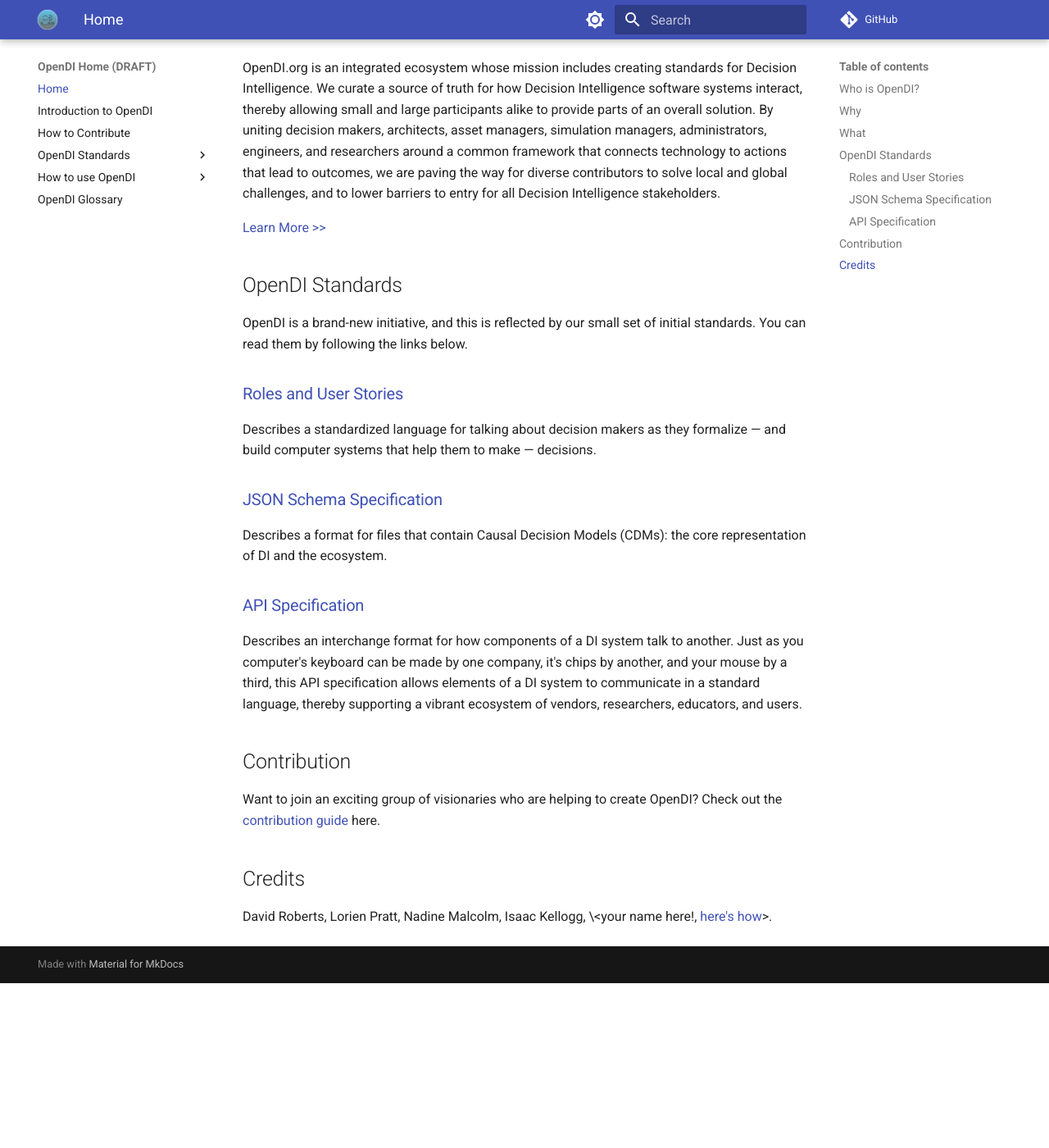
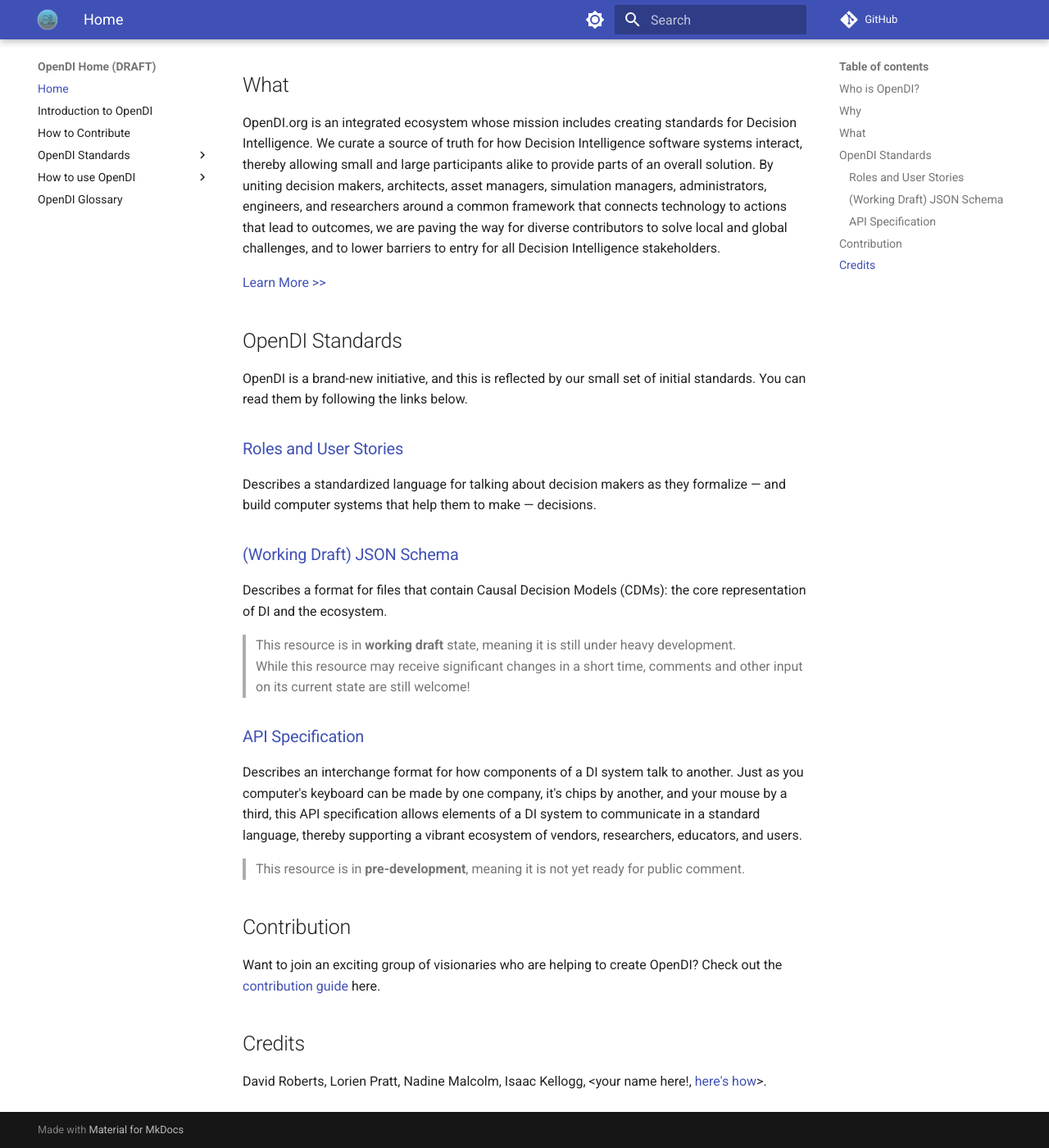
Before and after one commit to opendi-org/opendi-org.github.io, an MkDocs documentation site: the page built from docs/index.md, in a window 1280 px wide and 1400 px high, scrolled down 994 px. Shown: the whole window at 82% size. Built offline with MkDocs 1.6.1 and Material for MkDocs 9.7.7, drawn with Linux system fonts in a browser that asks for light colours; comment, search, counter and statistics services are not loaded; before the commit the page ends 2193 px from its top, so only the background shows below that; some of the changed text lies outside the part shown.

Commit message:
Index: Some notes about draft states
Added some disclaimer-style notes about the state of some OpenDI materials.
In particular, emphasized that the JSON Schema is in a working draft state and will likely significantly change.
Also noted that API spec is not available yet.

```diff
--- a/docs/index.md
+++ b/docs/index.md
@@ -1,5 +1,7 @@
 # Welcome to OpenDI
-We're glad you're here!  The purpose of this website is to publish OpenDI standards and assets for you to a) use and b) contribute to.
+We're glad you're here!  The purpose of this website is to publish OpenDI standards and assets for you to use and contribute to.
+
+Currently, standards are in draft / working draft format and may need significant additions, adjustments, or other [contributions](./How%20To%20Contribute.md) before they are ready for full use.
 
 ## Who is OpenDI?
 
@@ -30,15 +32,20 @@ OpenDI is a brand-new initiative, and this is reflected by our small set of init
 ### [Roles and User Stories](http://roles-user-stories.opendi.org)
 Describes a standardized language for talking about decision makers as they formalize &mdash; and build computer systems that help them to make &mdash; decisions.
 
-### [JSON Schema Specification](http://json-schema.opendi.org)
+### [(Working Draft) JSON Schema](http://json-schema.opendi.org)
 Describes a format for files that contain Causal Decision Models (CDMs): the core representation of DI and the ecosystem.
+
+> This resource is in **working draft** state, meaning it is still under heavy development.
+> While this resource may receive significant changes in a short time, comments and other input on its current state are still welcome!
 
 ### [API Specification](./API%20Specification.md)
 Describes an interchange format for how components of a DI system talk to another.  Just as you computer's keyboard can be made by one company, it's chips by another, and your mouse by a third, this API specification allows elements of a DI system to communicate in a standard language, thereby supporting a vibrant ecosystem of vendors, researchers, educators, and users.
+
+> This resource is in **pre-development**, meaning it is not yet ready for public comment.
 
 ## Contribution
 
 Want to join an exciting group of visionaries who are helping to create OpenDI?  Check out the [contribution guide](./How%20To%20Contribute.md) here.
 
 ## Credits
-David Roberts, Lorien Pratt, Nadine Malcolm, Isaac Kellogg, \<your name here!, [here's how](./How%20To%20Contribute.md)\>.
+David Roberts, Lorien Pratt, Nadine Malcolm, Isaac Kellogg, <your name here!, [here's how](./How%20To%20Contribute.md)\>.
```
